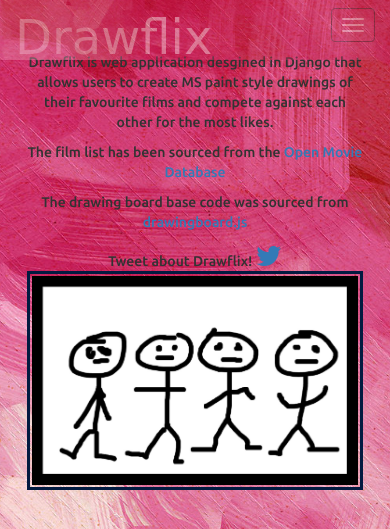
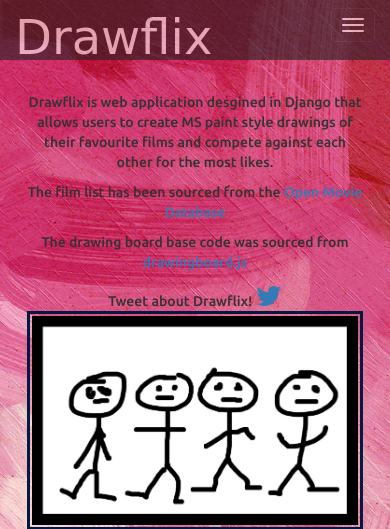
Before and after one commit to GOGriffiths/drawflix, a Django app: page /drawflix/about/ in a window 390 px wide. Shown: the top 529 px of the page. Run offline with Django 3.2, Linux system fonts and the light colour scheme; some libraries are stand-ins or nearby versions; some web fonts are replaced.

Commit message:
responsive nav

```diff
--- a/static/css/drawflix.css
+++ b/static/css/drawflix.css
@@ -40,9 +40,9 @@ body {
     height: 60px !important;
     border: 0px !important;
     /*background: transparent !important;*/
-    background-image: url("../images/Strokes-Paint-Wallpaper-Downloads.jpg");
+
     background-size: cover;
-    opacity: 0.4;
+    opacity: 0.6;
 }
 
 
--- a/templates/base.html
+++ b/templates/base.html
@@ -74,6 +74,7 @@
          <div id="fade_in" hidden>
             <div class="container-fluid main text-center">
                 <div class="row">
+                  <br /><br />
                     {% block body_block %}
                     {% endblock %}
                 </div>
```
Also changed, not shown: db.sqlite3.
